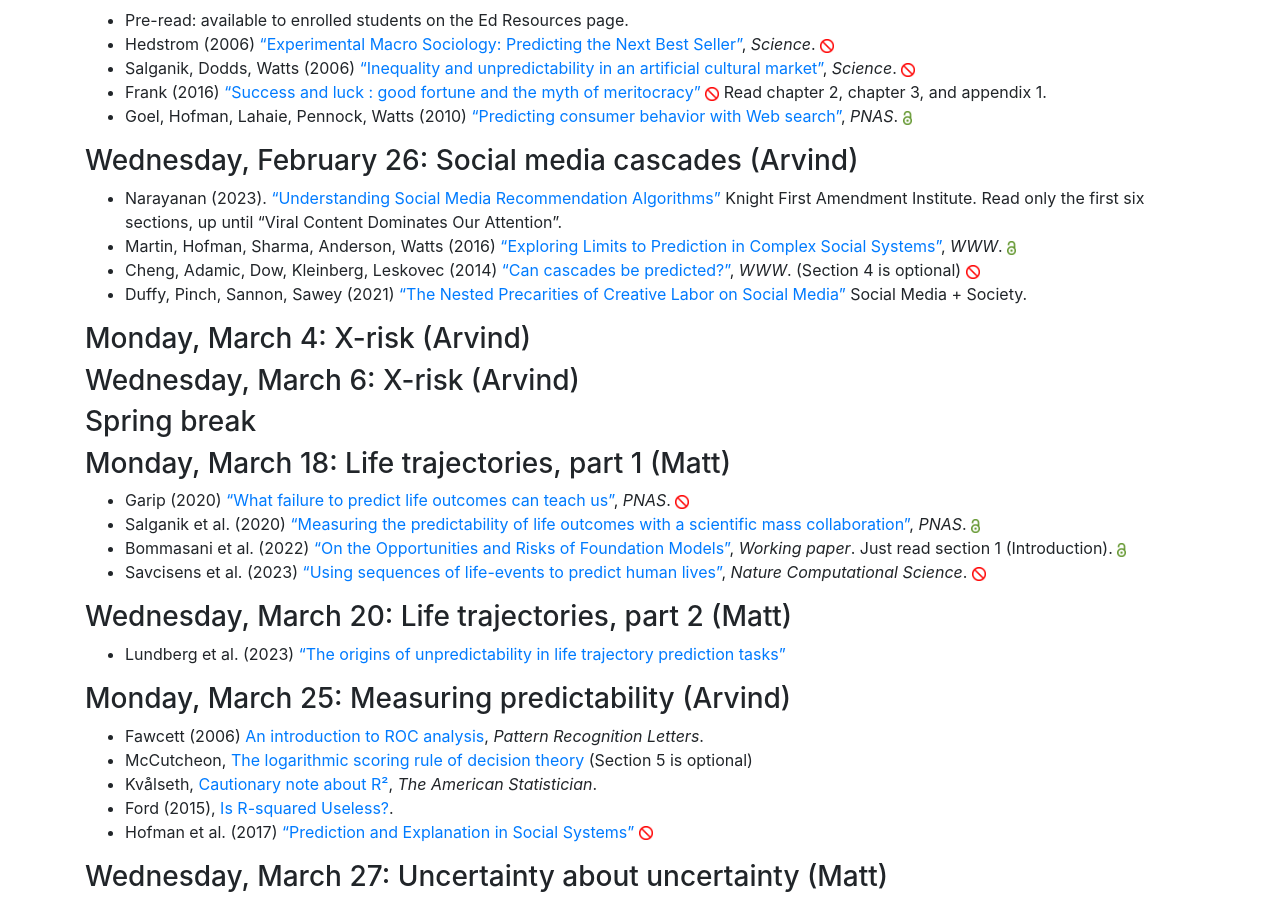
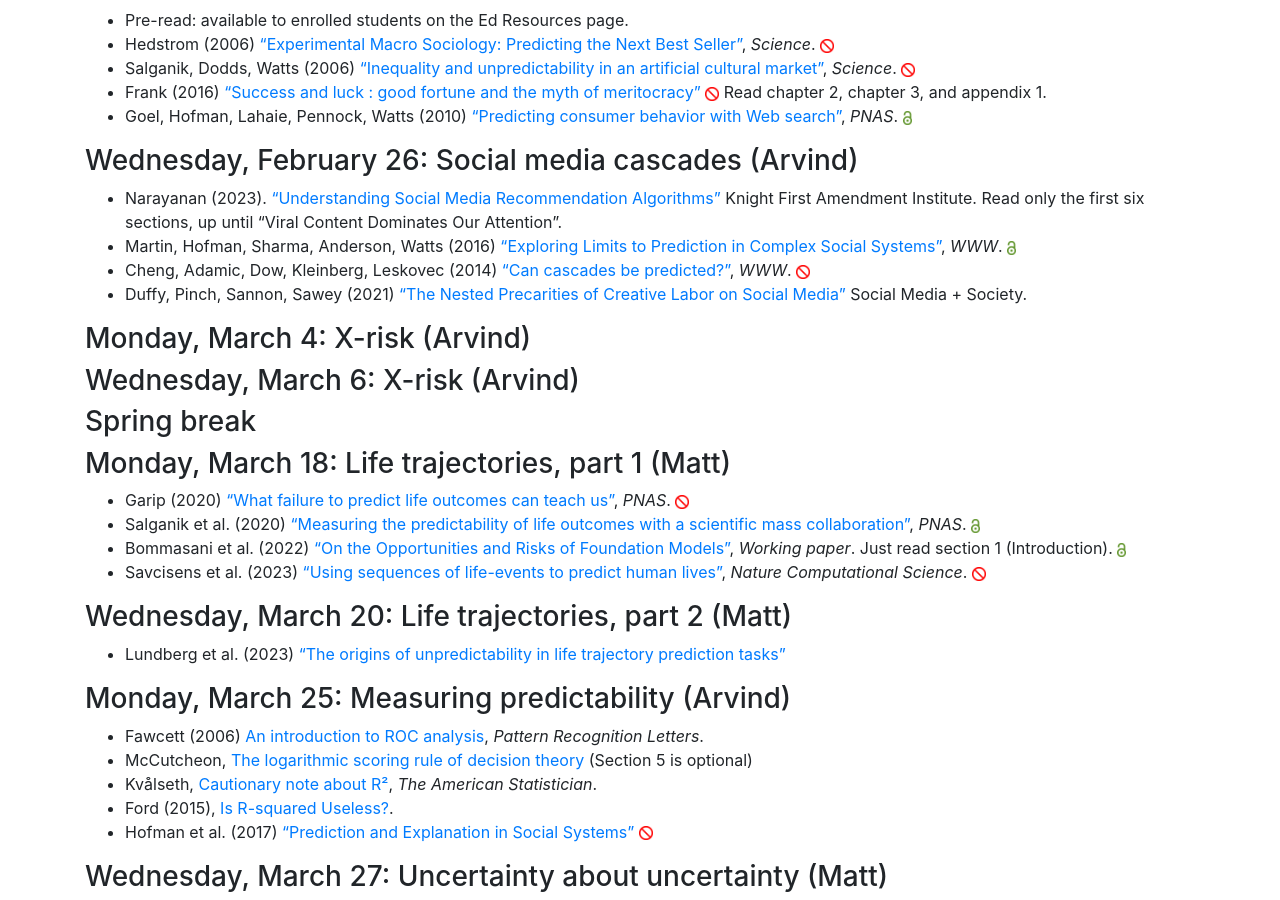
Before and after one commit to msalganik/soc555-cos598J_s2024, a Jekyll site: the page built from readings.md, in a window 1280 px wide and 900 px high, scrolled down 1886 px. Built offline with Jekyll 4.4.1, drawn with Linux system fonts in a browser that asks for light colours; comment, search, counter and statistics services are not loaded.

Commit message:
cascades

```diff
--- a/readings.md
+++ b/readings.md
@@ -94,7 +94,7 @@ No required reading before class.
 
 - Narayanan (2023). ["Understanding Social Media Recommendation Algorithms"](Understanding Social Media Recommendation Algorithms) Knight First Amendment Institute. Read only the first six sections, up until "Viral Content Dominates Our Attention".
 - Martin, Hofman, Sharma, Anderson, Watts (2016) ["Exploring Limits to Prediction in Complex Social Systems"](https://arxiv.org/abs/1602.01013), _WWW_. <img src="https://msalganik.github.io/soc555-cos598J_s2024/images/open.png" style="display: inline; height: 14px;" />
-- Cheng, Adamic, Dow, Kleinberg, Leskovec (2014) ["Can cascades be predicted?"](https://doi.org/10.1145/2566486.2567997), _WWW_. (Section 4 is optional) <img src="https://msalganik.github.io/soc555-cos598J_s2024/images/closed.png" style="display: inline; height: 14px;" />
+- Cheng, Adamic, Dow, Kleinberg, Leskovec (2014) ["Can cascades be predicted?"](https://doi.org/10.1145/2566486.2567997), _WWW_.  <img src="https://msalganik.github.io/soc555-cos598J_s2024/images/closed.png" style="display: inline; height: 14px;" />
 - Duffy, Pinch, Sannon, Sawey (2021) ["The Nested Precarities of Creative Labor on Social Media"](https://journals.sagepub.com/doi/full/10.1177/20563051211021368) Social Media + Society.
 
 ### Monday, March 4: X-risk (Arvind)
```
